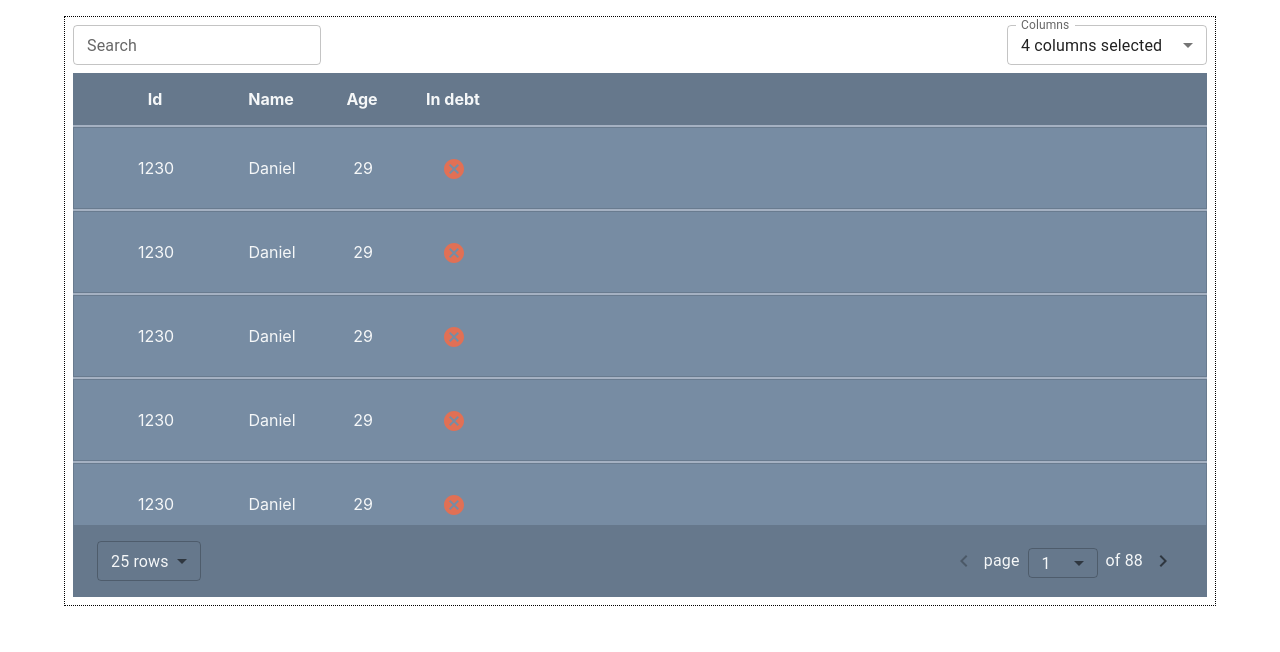
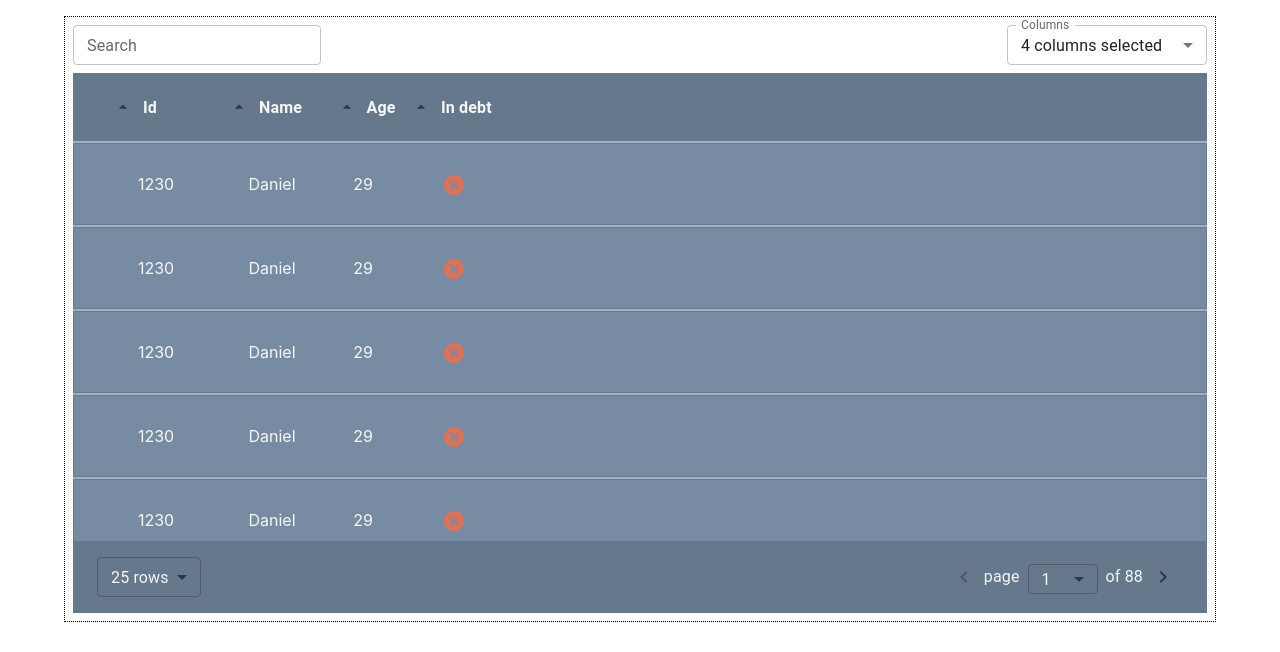
Before and after one commit to talis1999/Custom-table, a React (Create React App) app: page / in a window 1280 px wide. Shown: the top 652 px of the page. Built offline with nearby package versions, Linux system fonts and the light colour scheme.

Commit message:
adding icon button (not handleClick yet) and additional styking for column component

```diff
--- a/src/components/Columns/Column.tsx
+++ b/src/components/Columns/Column.tsx
@@ -1,5 +1,6 @@
 import React from "react";
-import { Box, IconButton } from "@mui/material";
+import { Box, IconButton, Typography } from "@mui/material";
+import ArrowUp from "@mui/icons-material/ArrowDropUpSharp";
 
 import { COLUMN_DEFAULT_WIDTH } from "../../constants/constants";
 
@@ -21,10 +22,24 @@ const Column: React.FC<ColumnProps> = ({
         display: "flex",
         alignItems: "center",
         justifyContent: "center",
-        fontWeight: "bold",
+        gap: "2px",
       }}
     >
-      <Box>{title}</Box>
+      <IconButton aria-label="delete">
+        <ArrowUp fontSize="small" />
+      </IconButton>
+      <Typography
+        sx={{
+          display: "flex",
+          justifyContent: "flex-start",
+          flex: 1,
+          fontWeight: "bold",
+          position: "relative",
+          top: "1px",
+        }}
+      >
+        {title}
+      </Typography>
     </Box>
   );
 };
```
